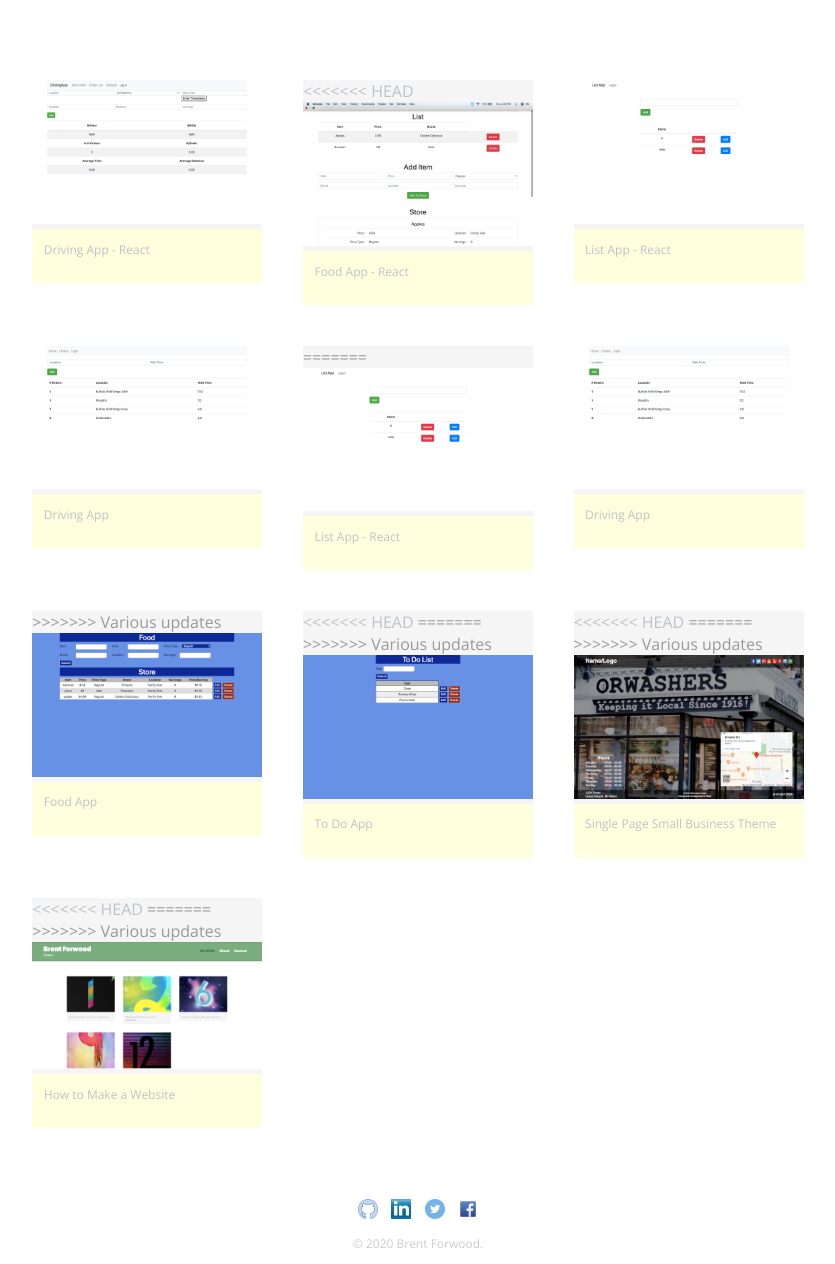
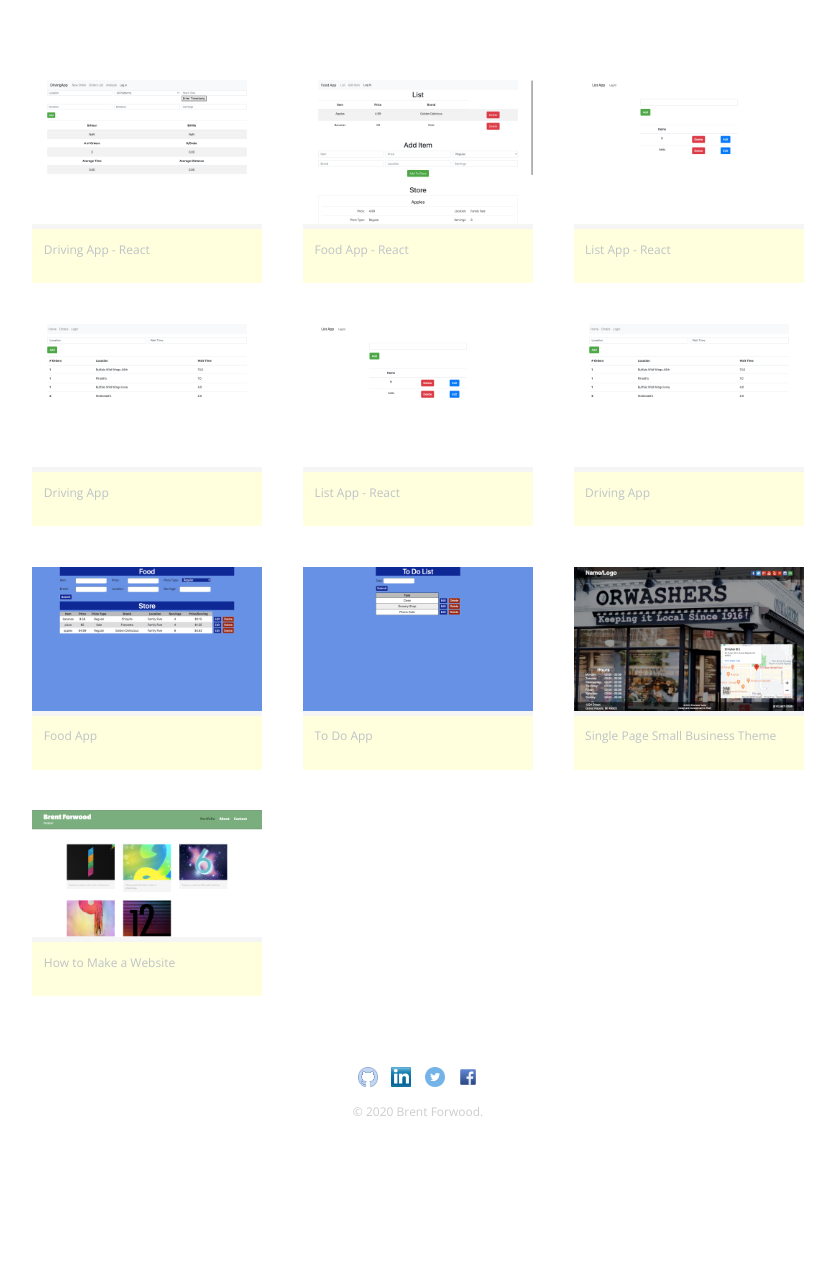
Before and after one commit to forwoodb/my-site-dynamic, a PHP site: page / in a window 1280 px wide. Shown: the part 105-1369 px from the top of the page, without its empty margins (222-1057 px from the left). After the commit the page ends 1221 px from the top, so only its background shows below. Run offline with PHP 8.4, Linux system fonts and the light colour scheme.

Commit message:
Fixed git issue

```diff
--- a/index.php
+++ b/index.php
@@ -10,7 +10,6 @@
             </a>
           </li>
           <li>
-<<<<<<< HEAD
             <a href="https://foodapp-ce8b6.firebaseapp.com/" target="_blank">
               <img src="img/food-app-react.png" alt="">
               <p>Food App - React</p>
@@ -30,7 +29,6 @@
           </li>
           <li>
             <a href="https://brentforwood.com/FoodApp/index.php" target="_blank">
-=======
             <a href="https://listapp-24506.firebaseapp.com/" target="_blank">
               <img src="img/list-app-react.png" alt="">
               <p>List App - React</p>
@@ -44,27 +42,20 @@
           </li>
           <li>
             <a href="http://brentforwood.com/FoodApp/index.php" target="_blank">
->>>>>>> Various updates
               <img src="img/food-app.png" alt="">
               <p>Food App</p>
             </a>
           </li>
           <li>
-<<<<<<< HEAD
             <a href="https://brentforwood.com/ToDoApp/index.php" target="_blank">
-=======
             <a href="http://brentforwood.com/ToDoApp/index.php" target="_blank">
->>>>>>> Various updates
               <img src="img/todo-app.png" alt="">
               <p>To Do App</p>
             </a>
           </li>
           <li>
-<<<<<<< HEAD
             <a href="https://forwoodb.github.io/one-page-theme/" target="_blank">
-=======
             <a href="http://forwoodb.github.io/one-page-theme/" target="_blank">
->>>>>>> Various updates
               <img src="img/one-page-theme.png" alt="">
               <p>Single Page Small Business Theme</p>
             </a>
@@ -82,11 +73,8 @@
             </a>
           </li> -->
           <li>
-<<<<<<< HEAD
             <a href="https://forwoodb.github.io/htmaw/" target="_blank">
-=======
             <a href="http://forwoodb.github.io/htmaw/" target="_blank">
->>>>>>> Various updates
               <img src="img/htmaw.png" alt="">
               <p>How to Make a Website</p>
             </a>
```
Also changed, not shown: img/food-app-react.png.
